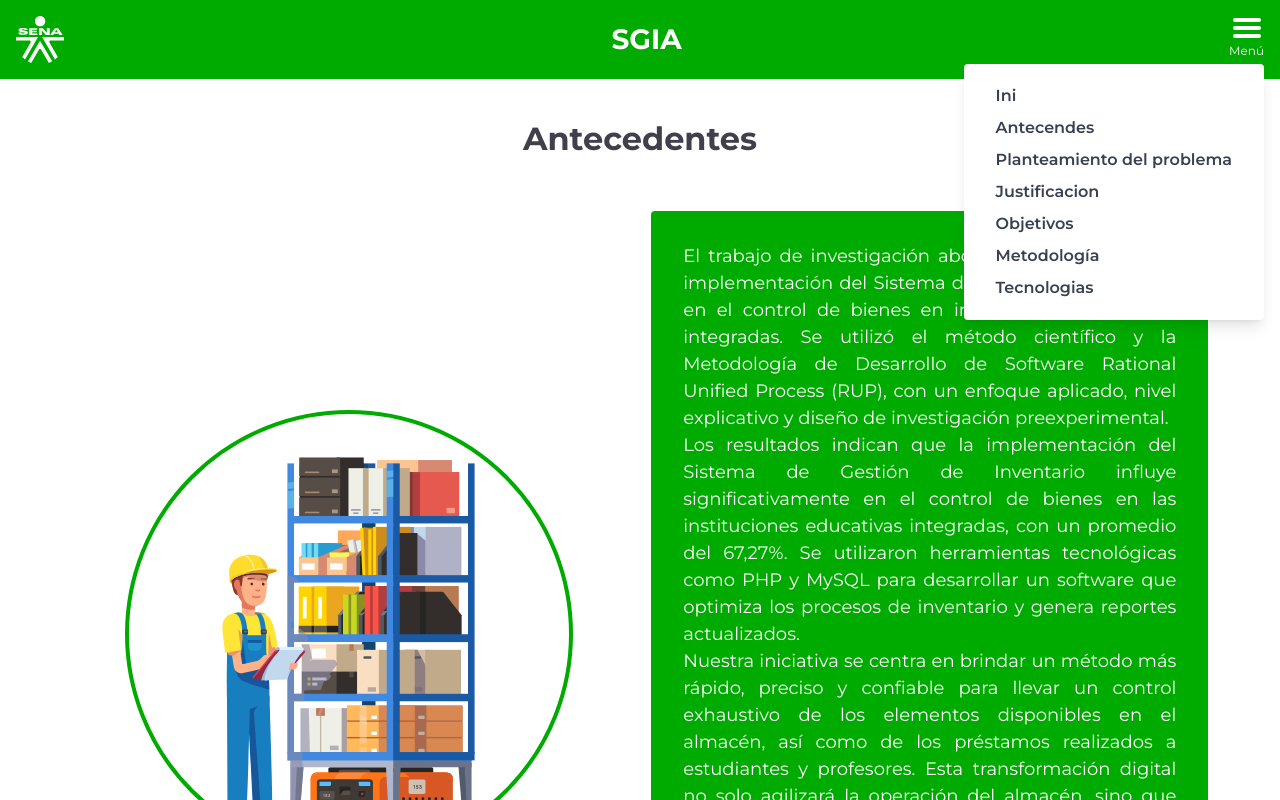
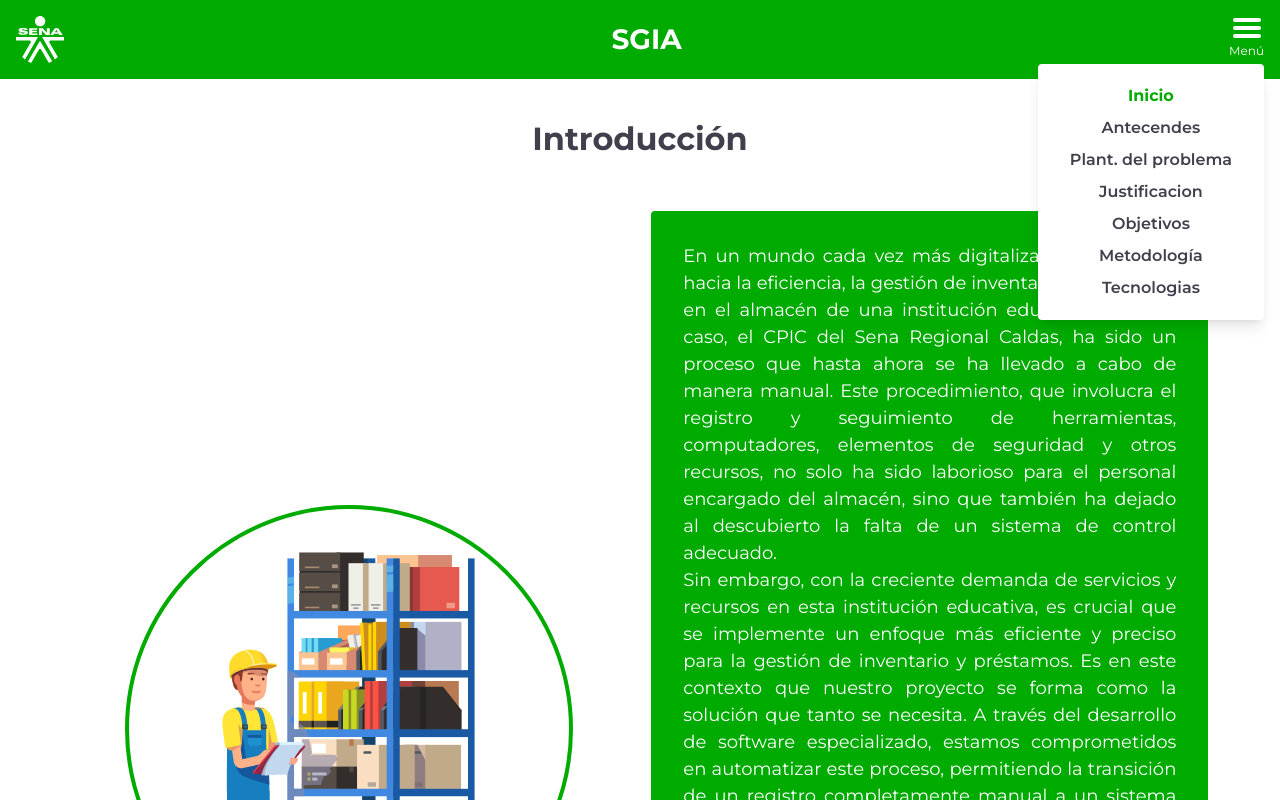
Before and after one commit to JULI1926/sgia2, a website: page src/pages/justificacion.html in a window 1280 px wide. Both pictures are taken after a click on the element 1246 px from the left and 28 px from the top of the page. Shown: the top 800 px of the page. Drawn offline with Linux system fonts and the light colour scheme.

Commit message:
actualizacion

```diff
--- a/src/pages/justificacion.html
+++ b/src/pages/justificacion.html
@@ -45,53 +45,49 @@
         <!-- ---------------------->
 
         <nav id="menu-nav" class="hidden flex-col items-center bg-white absolute top-16 right-4 p-4 rounded shadow-lg">
-            <a href=""
-                class="block px-4 py-1 text-gray-700 hover:text-color6 relative group font-semibold">
-                Ini
-                <span
-                    class="block h-0.5 bg-color6 absolute bottom-0 left-1/2 transform -translate-x-1/2 w-0 group-hover:w-3/4 transition-all duration-300"></span>
+            <a href="/index.html"
+                class="block px-4 py-1 text-color5 hover:text-color6 relative group font-bold text-center">
+                Inicio <span class="block h-0.5 bg-color6 absolute bottom-0 left-1/2 transform -translate-x-1/2 w-0 group-hover:w-11/12 transition-all duration-300"></span>
             </a>
-            <a href=""
-                class="block px-4 py-1 text-gray-700 hover:text-color6 relative group font-semibold">
+            <a href="/src/pages/antecedentes.html"
+                class="block px-4 py-1 text-color4 hover:text-color6 relative group font-semibold text-center">
                 Antecendes
-                <span
-                    class="block h-0.5 bg-color6 absolute bottom-0 left-1/2 transform -translate-x-1/2 w-0 group-hover:w-3/4 transition-all duration-300"></span>
+                <span class="block h-0.5 bg-color6 absolute bottom-0 left-1/2 transform -translate-x-1/2 w-0 group-hover:w-11/12 transition-all duration-300"></span>
             </a>
-            <a href="/client/src/auth/register.html"
-                class="block px-4 py-1 text-gray-700 hover:text-color6 relative group font-semibold">
-                Planteamiento del problema
-                <span
-                    class="block h-0.5 bg-color6 absolute bottom-0 left-1/2 transform -translate-x-1/2 w-0 group-hover:w-3/4 transition-all duration-300"></span>
+            <a href="/src/pages/plan-problema.html"
+                class="block px-4 py-1 text-color4 hover:text-color6 relative group font-semibold text-center">
+                Plant. del problema
+                <span class="block h-0.5 bg-color6 absolute bottom-0 left-1/2 transform -translate-x-1/2 w-0 group-hover:w-11/12 transition-all duration-300"></span>
             </a>
-            <a href="/client/src/pages/info/about.html"
-                class="block px-4 py-1 text-gray-700 hover:text-color6 relative group font-semibold">
+            <a href="/src/pages/justificacion.html"
+                class="block px-4 py-1 text-color4 hover:text-color6 relative group font-semibold text-center">
                 Justificacion
-                <span
-                    class="block h-0.5 bg-color6 absolute bottom-0 left-1/2 transform -translate-x-1/2 w-0 group-hover:w-3/4 transition-all duration-300"></span>
+                <span class="block h-0.5 bg-color6 absolute bottom-0 left-1/2 transform -translate-x-1/2 w-0 group-hover:w-11/12 transition-all duration-300"></span>
             </a>
-            <a href="/client/src/pages/info/contact.html"
-                class="block px-4 py-1 text-gray-700 hover:text-color6 relative group font-semibold">
+            <a href="/src/pages//objetivos.html"
+                class="block px-4 py-1 text-color4 hover:text-color6 relative group font-semibold text-center">
                 Objetivos
-                <span
-                    class="block h-0.5 bg-color6 absolute bottom-0 left-1/2 transform -translate-x-1/2 w-0 group-hover:w-3/4 transition-all duration-300"></span>
+                <span class="block h-0.5 bg-color6 absolute bottom-0 left-1/2 transform -translate-x-1/2 w-0 group-hover:w-11/12 transition-all duration-300"></span>
             </a>
-            <a href="/client/src/pages/info/contact.html"
-                class="block px-4 py-1 text-gray-700 hover:text-color6 relative group font-semibold">
+            <a href="/src/pages/metodologia.html"
+                class="block px-4 py-1 text-color4 hover:text-color6 relative group font-semibold text-center">
                 Metodología
-                <span
-                    class="block h-0.5 bg-color6 absolute bottom-0 left-1/2 transform -translate-x-1/2 w-0 group-hover:w-3/4 transition-all duration-300"></span>
+                <span class="block h-0.5 bg-color6 absolute bottom-0 left-1/2 transform -translate-x-1/2 w-0 group-hover:w-11/12 transition-all duration-300"></span>
             </a>
-            <a href="/client/src/pages/info/contact.html"
-                class="block px-4 py-1 text-gray-700 hover:text-color6 relative group font-semibold">
+            <a href="/src/pages/tecnologias.html"
+                class="block px-4 py-1 text-color4 hover:text-color6 relative group font-semibold text-center">
                 Tecnologias
-                <span
-                    class="block h-0.5 bg-color6 absolute bottom-0 left-1/2 transform -translate-x-1/2 w-0 group-hover:w-3/4 transition-all duration-300"></span>
+                <span class="block h-0.5 bg-color6 absolute bottom-0 left-1/2 transform -translate-x-1/2 w-0 group-hover:w-11/12 transition-all duration-300"></span>
             </a>
         </nav>
     </header>
 
+    <!----------------------->
+    <!------ Contenido ------>
+    <!----------------------->
+
     <main class="flex-1 flex flex-col items-center justify-center p-5">
-        <h2 class="my-4 text-xl sm:text-2xl md:text-2xl lg:text-5xl font-montserrat font-bold text-color4">Antecedentes</h2>
+        <h2 class="my-4 text-xl sm:text-2xl md:text-2xl lg:text-5xl font-montserrat font-bold text-color4">Introducción</h2>
         <section class="my-8 contenedor_index flex flex-col items-center justify-center w-full sm:w-11/12 md:w-11/12 lg:w-11/12 xl:w-11/12 text-center mx-auto space-y-6">
             <div class="flex flex-col md:flex-row justify-between w-full space-y-6 md:space-y-0 md:space-x-6">
                 <div class="flex items-center justify-center w-full md:w-1/2">
@@ -101,15 +97,20 @@
                 </div>
                 <div class="Seccion_bienvenida bg-color5 text-color1 p-8 rounded w-full md:w-1/2 mb-5 md:mb-0">
                     <p class="text-sm sm:text-base md:text-lg lg:text-lg font-montserrat font-normal text-justify">
-                        El trabajo de investigación aborda la influencia de la implementación del Sistema de Gestión
-                        de Inventario en el control de bienes en instituciones educativas integradas. Se utilizó el
-                        método científico y la Metodología de Desarrollo de Software Rational Unified Process (RUP),
-                        con un enfoque aplicado, nivel explicativo y diseño de investigación preexperimental.
+                        En un mundo cada vez más digitalizado y orientado hacia la eficiencia, la gestión de
+                        inventario y préstamos en el almacén de una institución educativa, en este caso, el CPIC del
+                        Sena Regional Caldas, ha sido un proceso que hasta ahora se ha llevado a cabo de manera
+                        manual. Este procedimiento, que involucra el registro y seguimiento de herramientas,
+                        computadores, elementos de seguridad y otros recursos, no solo ha sido laborioso para el
+                        personal encargado del almacén, sino que también ha dejado al descubierto la falta de un
+                        sistema de control adecuado.
                         <br>
-                        Los resultados indican que la implementación del Sistema de Gestión de Inventario influye
-                        significativamente en el control de bienes en las instituciones educativas integradas,
-                        con un promedio del 67,27%. Se utilizaron herramientas tecnológicas como PHP y MySQL para
-                        desarrollar un software que optimiza los procesos de inventario y genera reportes actualizados.
+                        Sin embargo, con la creciente demanda de servicios y recursos en esta institución educativa,
+                        es crucial que se implemente un enfoque más eficiente y preciso para la gestión de
+                        inventario y préstamos. Es en este contexto que nuestro proyecto se forma como la solución
+                        que tanto se necesita. A través del desarrollo de software especializado, estamos
+                        comprometidos en automatizar este proceso, permitiendo la transición de un registro
+                        completamente manual a un sistema digital integral.
                         <br>
                         Nuestra iniciativa se centra en brindar un método más rápido, preciso y confiable para
                         llevar un control exhaustivo de los elementos disponibles en el almacén, así como de los
```
Also changed, not shown: index.html (+5 -5 lines), src/pages/metodologia.html (+40 -39 lines), src/pages/objetivos.html (+40 -39 lines), src/pages/plan-problema.html (+40 -39 lines), src/pages/tecnologias.html (+40 -39 lines).
